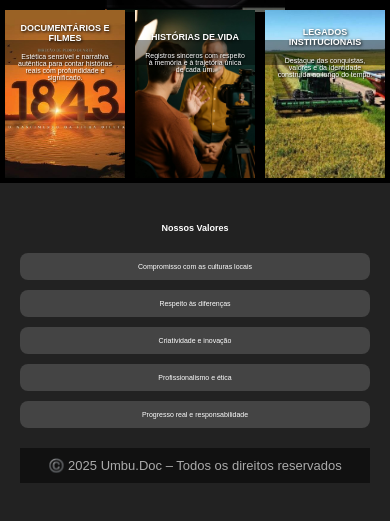
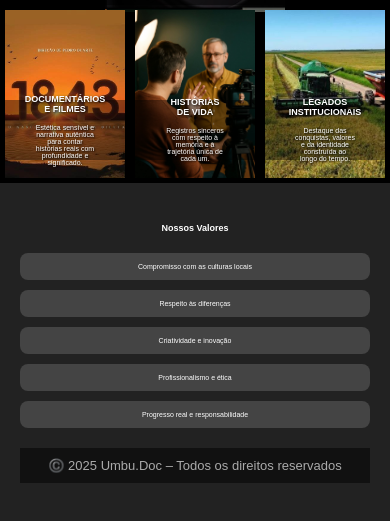
Before and after one commit to Ericlinsg/Umbu, a plain HTML site: page index.html in a window 390 px wide. Shown: the part 399-920 px from the top of the page. Drawn offline with Linux system fonts and the light colour scheme.

Commit message:
Update style.css

```diff
--- a/style.css
+++ b/style.css
@@ -225,8 +225,8 @@ footer {
   }
 
   .texto-sobre-imagem {
-    top: 30px;
-    padding: 10px;
+    top: 90px;
+    padding: 30px;
 height: 15%;
   }
 
@@ -235,7 +235,7 @@ height: 15%;
   }
 
   .texto-sobre-imagem p {
-    font-size: 8px;
+    font-size: 5px;
 
   }
 
```
